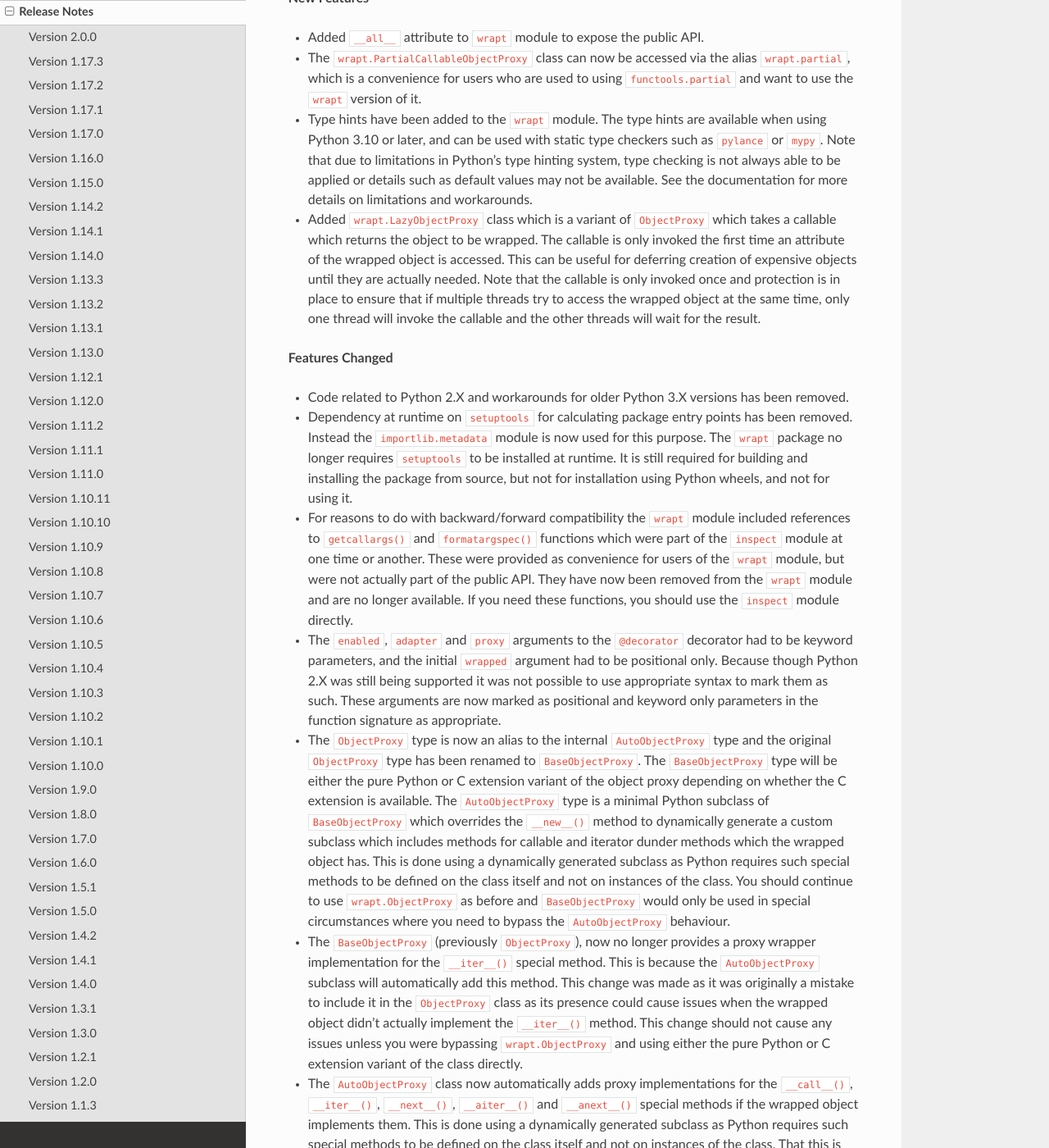
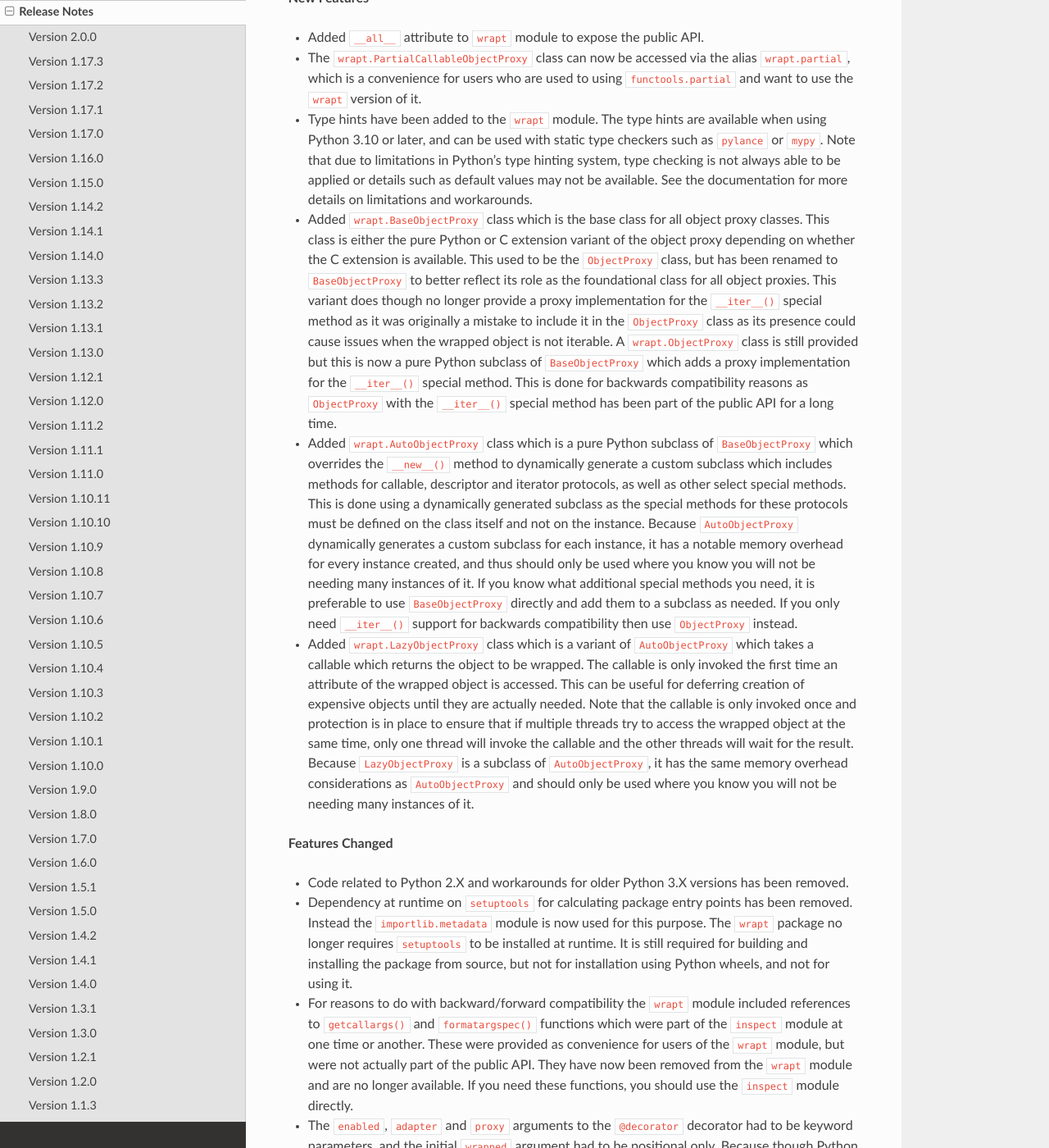
Before and after one commit to GrahamDumpleton/wrapt, a Sphinx documentation site: the page built from docs/changes.rst, in a window 1280 px wide and 1400 px high, scrolled down 375 px. Shown: the whole window at 82% size. Built offline with Sphinx 7.4.7 and the Read the Docs theme 3.1.0, drawn with Linux system fonts in a browser that asks for light colours; some of the changed text lies outside the part shown.

Commit message:
Make AutoObjectProxy opt in with ObjectProxy not being an alias to it.

```diff
--- a/docs/changes.rst
+++ b/docs/changes.rst
@@ -26,14 +26,45 @@ these reasons a major version bump is being made.
   or details such as default values may not be available. See the documentation
   for more details on limitations and workarounds.
 
-* Added ``wrapt.LazyObjectProxy`` class which is a variant of ``ObjectProxy``
+* Added ``wrapt.BaseObjectProxy`` class which is the base class for all object
+  proxy classes. This class is either the pure Python or C extension variant of
+  the object proxy depending on whether the C extension is available. This used
+  to be the ``ObjectProxy`` class, but has been renamed to ``BaseObjectProxy``
+  to better reflect its role as the foundational class for all object proxies.
+  This variant does though no longer provide a proxy implementation for the
+  ``__iter__()`` special method as it was originally a mistake to include it
+  in the ``ObjectProxy`` class as its presence could cause issues when the
+  wrapped object is not iterable. A ``wrapt.ObjectProxy`` class is still
+  provided but this is now a pure Python subclass of ``BaseObjectProxy`` which
+  adds a proxy implementation for the ``__iter__()`` special method. This is
+  done for backwards compatibility reasons as ``ObjectProxy`` with the
+  ``__iter__()`` special method has been part of the public API for a long time.
+
+* Added ``wrapt.AutoObjectProxy`` class which is a pure Python subclass of
+  ``BaseObjectProxy`` which overrides the ``__new__()`` method to dynamically
+  generate a custom subclass which includes methods for callable, descriptor and
+  iterator protocols, as well as other select special methods. This is done using
+  a dynamically generated subclass as the special methods for these protocols
+  must be defined on the class itself and not on the instance. Because
+  ``AutoObjectProxy`` dynamically generates a custom subclass for each instance,
+  it has a notable memory overhead for every instance created, and thus should
+  only be used where you know you will not be needing many instances of it.
+  If you know what additional special methods you need, it is preferable to use
+  ``BaseObjectProxy`` directly and add them to a subclass as needed. If you only
+  need ``__iter__()`` support for backwards compatibility then use ``ObjectProxy``
+  instead.
+
+* Added ``wrapt.LazyObjectProxy`` class which is a variant of ``AutoObjectProxy``
   which takes a callable which returns the object to be wrapped. The callable is
   only invoked the first time an attribute of the wrapped object is accessed.
   This can be useful for deferring creation of expensive objects until they are
   actually needed. Note that the callable is only invoked once and protection
   is in place to ensure that if multiple threads try to access the wrapped object
   at the same time, only one thread will invoke the callable and the other
-  threads will wait for the result.
+  threads will wait for the result. Because ``LazyObjectProxy`` is a subclass of
+  ``AutoObjectProxy``, it has the same memory overhead considerations as
+  ``AutoObjectProxy`` and should only be used where you know you will not be
+  needing many instances of it.
 
 **Features Changed**
 
@@ -61,43 +92,6 @@ these reasons a major version bump is being made.
   it was not possible to use appropriate syntax to mark them as such. These
   arguments are now marked as positional and keyword only parameters in the
   function signature as appropriate.
-
-* The ``ObjectProxy`` type is now an alias to the internal ``AutoObjectProxy``
-  type and the original ``ObjectProxy`` type has been renamed to
-  ``BaseObjectProxy``. The ``BaseObjectProxy`` type will be either the pure
-  Python or C extension variant of the object proxy depending on whether the
-  C extension is available. The ``AutoObjectProxy`` type is a minimal Python
-  subclass of ``BaseObjectProxy`` which overrides the ``__new__()`` method to
-  dynamically generate a custom subclass which includes methods for callable and
-  iterator dunder methods which the wrapped object has. This is done using a
-  dynamically generated subclass as Python requires such special methods
-  to be defined on the class itself and not on instances of the class. You
-  should continue to use ``wrapt.ObjectProxy`` as before and ``BaseObjectProxy``
-  would only be used in special circumstances where you need to bypass the
-  ``AutoObjectProxy`` behaviour.
-
-* The ``BaseObjectProxy`` (previously ``ObjectProxy``), now no longer provides
-  a proxy wrapper implementation for the ``__iter__()`` special method. This is
-  because the ``AutoObjectProxy`` subclass will automatically add this method.
-  This change was made as it was originally a mistake to include it in the
-  ``ObjectProxy`` class as its presence could cause issues when the wrapped
-  object didn't actually implement the ``__iter__()`` method. This change should
-  not cause any issues unless you were bypassing ``wrapt.ObjectProxy`` and using
-  either the pure Python or C extension variant of the class directly.
-
-* The ``AutoObjectProxy`` class now automatically adds proxy implementations
-  for the ``__call__()``, ``__iter__()``, ``__next__()``, ``__aiter__()`` and
-  ``__anext__()`` special methods if the wrapped object implements them. This
-  is done using a dynamically generated subclass as Python requires such special
-  methods to be defined on the class itself and not on instances of the class.
-  That this is done for ``__call__()`` means that it should not be necessary to
-  use the ``CallableObjectProxy`` class directly as the ``ObjectProxy`` class
-  will now automatically support wrapping callable objects. Do note though that
-  if binding behaviour is required when wrapping functions (eg., methods of
-  classes), then ``FunctionWrapper`` should be used instead.
-
-* The ``BaseObjectProxy`` now provides proxy implementations for
-  ``__aenter__()``, ``__aexit__()`` and ``__await__()`` special methods.
 
 * The object proxy classes now raise a ``WrapperNotInitializedError`` exception
   rather than Python builtin ``ValueError`` exception when an attempt is made
--- a/src/wrapt/__init__.py
+++ b/src/wrapt/__init__.py
@@ -30,14 +30,16 @@ from .patches import (
     wrap_object,
     wrap_object_attribute,
 )
-from .proxies import AutoObjectProxy as ObjectProxy
-from .proxies import LazyObjectProxy
+from .proxies import AutoObjectProxy, LazyObjectProxy, ObjectProxy
 from .weakrefs import WeakFunctionProxy
 
 __all__ = (
+    "AutoObjectProxy",
+    "BaseObjectProxy",
     "BoundFunctionWrapper",
     "CallableObjectProxy",
     "FunctionWrapper",
+    "LazyObjectProxy",
     "ObjectProxy",
     "PartialCallableObjectProxy",
     "partial",
```
Also changed, not shown: 3 other files.
